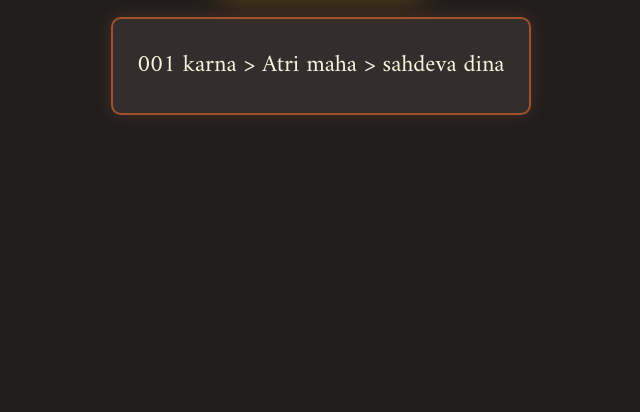
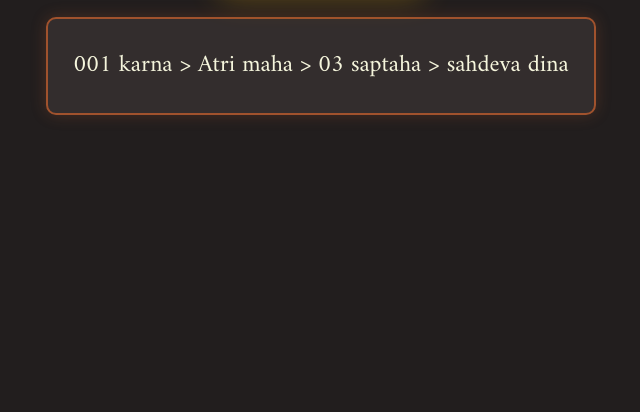
Before and after one commit to Rishikesh1601/karna-calendar, a plain HTML site: page index.html in a window 1280 px wide. Shown: the part 388-800 px from the top of the page, without its empty margins (319-959 px from the left). Drawn offline with Linux system fonts and the light colour scheme.

Commit message:
Update index.html

```diff
--- a/index.html
+++ b/index.html
@@ -3,7 +3,7 @@
 <head>
     <meta charset="UTF-8">
     <meta name="viewport" content="width=device-width, initial-scale=1.0">
-   <title>Custom Clock and Calendar</title>
+    <title>Karna Calendar</title>
     <link href="https://fonts.googleapis.com/css2?family=Press+Start+2P&family=Amiri:wght@400;700&display=swap" rel="stylesheet">
     <style>
         body {
@@ -21,7 +21,6 @@
             text-align: center;
         }
 
-
         #clock {
             font-size: 2.5em;
             margin-bottom: 20px;
@@ -34,12 +33,10 @@
             animation: pulse 2s infinite alternate;
         }
 
-
         @keyframes pulse {
             from { opacity: 0.7; }
             to { opacity: 1; }
         }
-
 
         #calendar {
             font-size: 1.5em;
@@ -55,12 +52,10 @@
             line-height: 1.8;
         }
 
-
         #calendar p {
             margin: 8px 0;
             color: #f5f5dc;
         }
-
 
         @media screen and (max-width: 600px) {
             #clock {
@@ -79,11 +74,9 @@
     <div id="clock"></div>
     <div id="calendar"></div>
 
-
     <script>
         const clockElement = document.getElementById('clock');
         const calendarElement = document.getElementById('calendar');
-
 
         const dayNames = ['dharma', 'bhima', 'arjuna', 'nakula', 'sahdeva'];
         const monthNames = ['Atri', 'Bharadvaja', 'Gautama', 'Jamadagni', 'Kashyapa', 'Vashistha', 'Vishvamitra'];
@@ -92,18 +85,15 @@
         const monthsInYear = 7;
         const fixedStartDate = new Date(2025, 2, 26);
 
-
         function updateClock() {
             const now = new Date();
             const hours = now.getHours();
             const minutes = now.getMinutes();
             const seconds = now.getSeconds();
 
-
             const formattedTime = `${String(hours).padStart(2, '0')}:${String(minutes).padStart(2, '0')}:${String(seconds).padStart(2, '0')}`;
             clockElement.textContent = formattedTime;
         }
-
 
         function updateCalendar() {
             const today = new Date();
@@ -111,28 +101,25 @@
             const oneDay = 1000 * 60 * 60 * 24;
             const dayOfYear = Math.floor(diff / oneDay);
 
-
             let currentDay = dayOfYear;
             let year = 1;
             let month = 1;
             let day = 1;
-
+            let week = 1;
 
             year = Math.floor(currentDay / (monthsInYear * weeksInMonth * daysInWeek)) + 1;
             currentDay = currentDay % (monthsInYear * weeksInMonth * daysInWeek);
             month = Math.floor(currentDay / (weeksInMonth * daysInWeek)) + 1;
             currentDay = currentDay % (weeksInMonth * daysInWeek);
+            week = Math.floor(currentDay / daysInWeek) + 1;
             day = currentDay + 1;
-
 
             const dayName = dayNames[(day - 1) % daysInWeek];
             const monthName = monthNames[month - 1];
 
-
-           const formattedDate = `${String(year).padStart(3, '0')} karna > ${monthName} maha > ${dayName} dina`;
+            const formattedDate = `${String(year).padStart(3, '0')} karna > ${monthName} maha > ${String(week).padStart(2, '0')} saptaha > ${dayName} dina`;
             calendarElement.textContent = formattedDate;
         }
-
 
         updateClock();
         updateCalendar();
```
Lines whose indentation alone changed are shown as unchanged.
